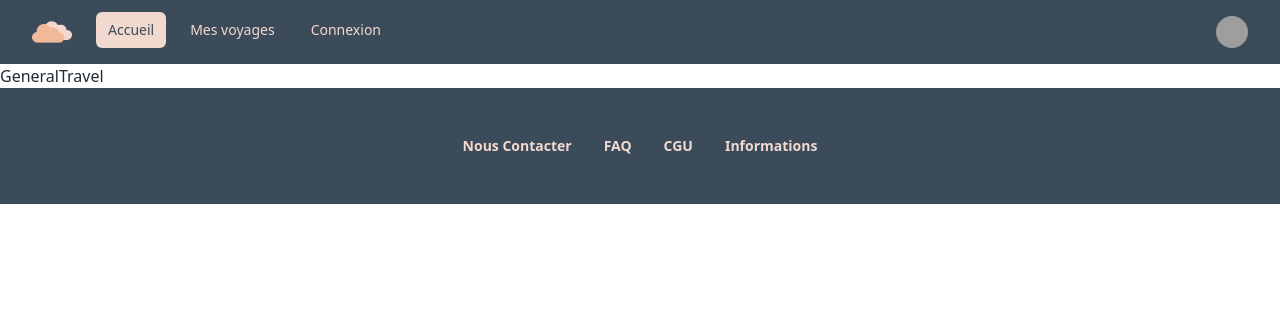
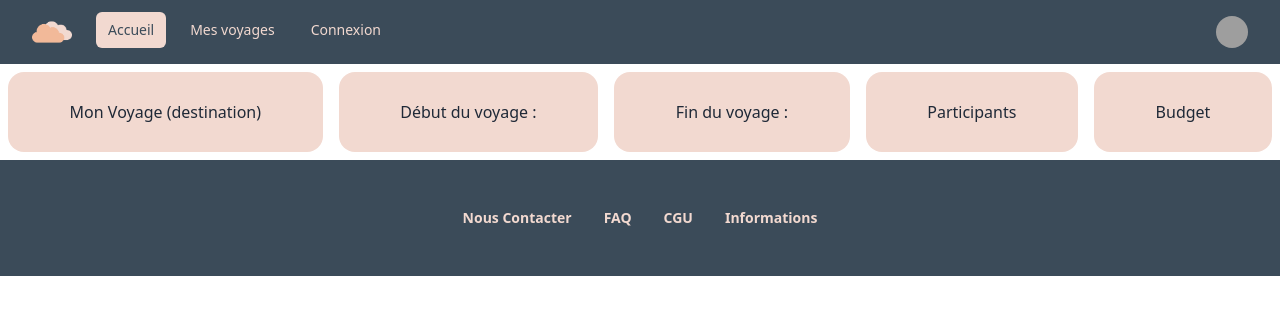
Before and after one commit to laurafeugene/site-voyage-front, a React (Vite) app: page /monvoyage in a window 1280 px wide. Shown: the top 314 px of the page. Built offline with nearby package versions, Linux system fonts and the light colour scheme; grey boxes are pictures that could not be loaded.

Commit message:
refactor: base code with tailwing style

```diff
--- a/src/components/App/GeneralTravel/GeneralTravel.tsx
+++ b/src/components/App/GeneralTravel/GeneralTravel.tsx
@@ -1,8 +1,14 @@
 function GeneralTravel() {
     return(
-        <div>
-            <h1>GeneralTravel</h1>
-        </div>
+        <main>
+            <div className="flex w-full">
+                <div className="grid h-20 flex-grow card bg-lightest rounded-box place-items-center mx-2 my-2">Mon Voyage (destination)</div>
+                <div className="grid h-20 flex-grow card bg-lightest rounded-box place-items-center mx-2 my-2">Début du voyage :</div>
+                <div className="grid h-20 flex-grow card bg-lightest rounded-box place-items-center mx-2 my-2">Fin du voyage :</div>
+                <div className="grid h-20 flex-grow card bg-lightest rounded-box place-items-center mx-2 my-2">Participants</div>
+                <div className="grid h-20 flex-grow card bg-lightest rounded-box place-items-center mx-2 my-2">Budget</div>
+            </div>
+        </main>
     );
 }
 
```
